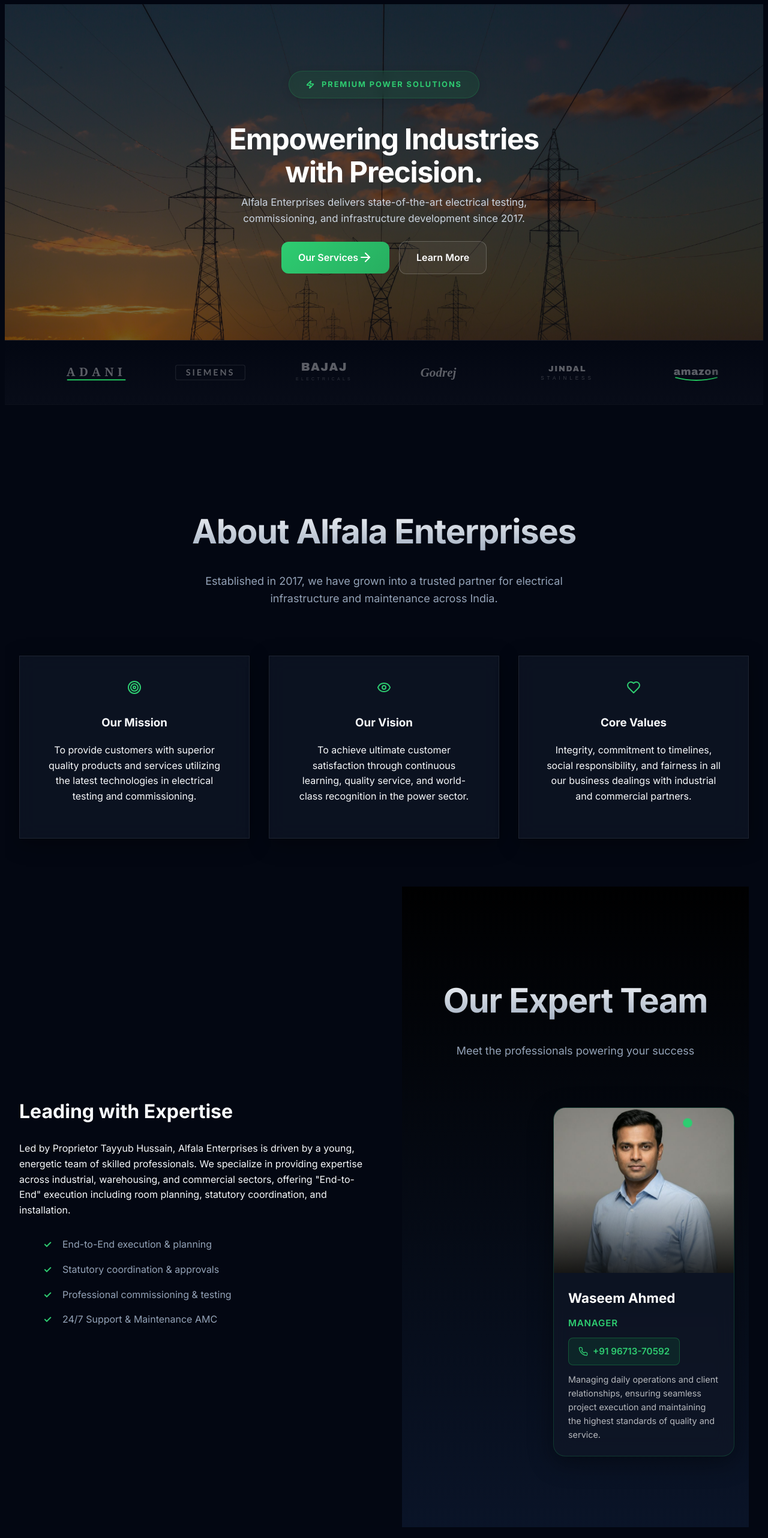
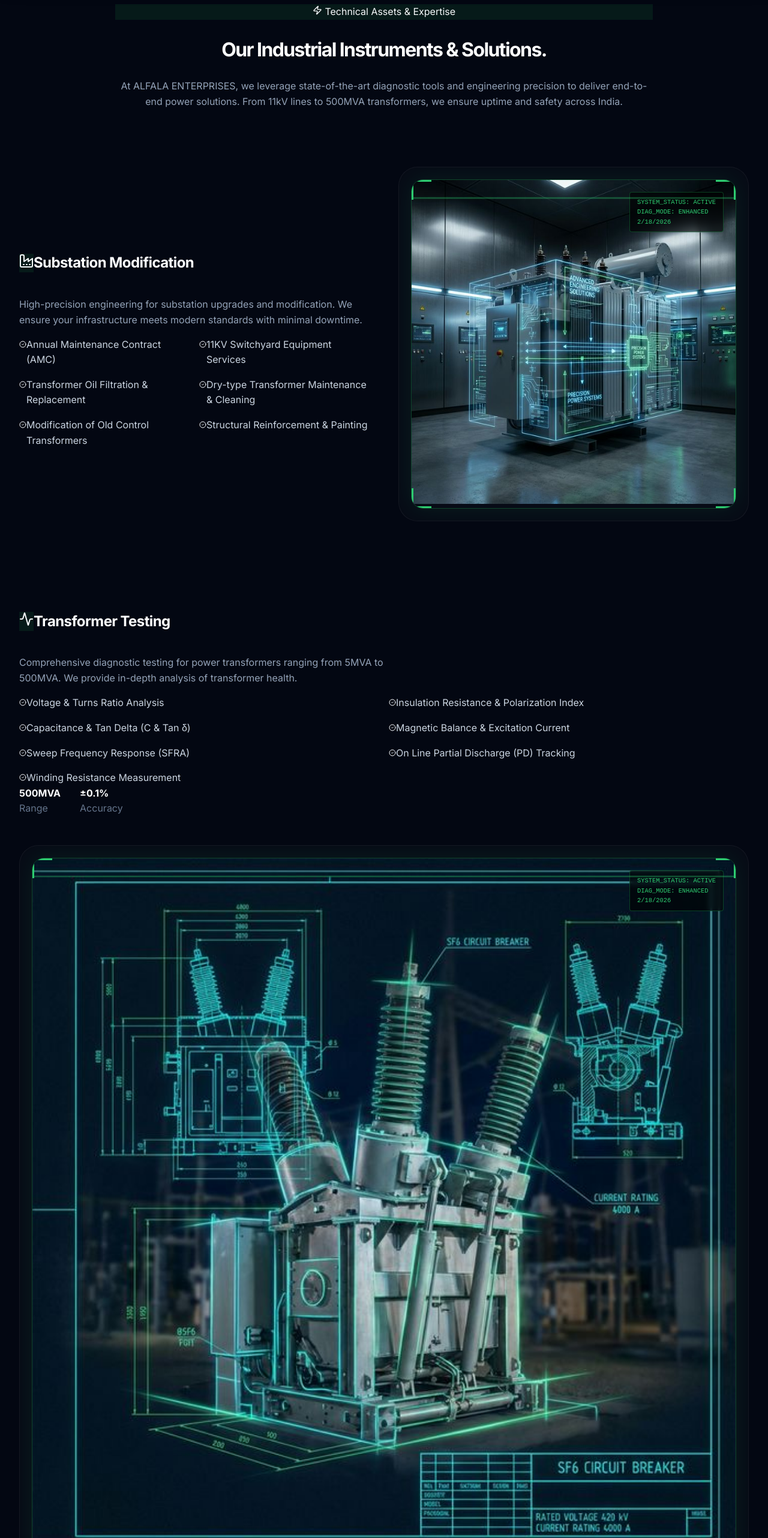
Before and after one commit to AFRIDI-DEVELOPER/ALFLA-ENTERPRISESS, a React (Vite) app: page /#/instruments in a window 1280 px wide. Shown: the part 122-2686 px from the top of the page at 60% size. Built offline with nearby package versions, Linux system fonts and the light colour scheme.

Commit message:
Switch to HashRouter and fix absolute asset/nav paths

```diff
--- a/src/App.jsx
+++ b/src/App.jsx
@@ -1,5 +1,5 @@
 import React, { useState, useEffect } from 'react'
-import { BrowserRouter as Router, Routes, Route, useLocation } from 'react-router-dom'
+import { HashRouter as Router, Routes, Route, useLocation } from 'react-router-dom'
 import Navbar from './components/Navbar'
 import Hero from './components/Hero'
 import About from './components/About'
@@ -8,6 +8,7 @@ import Clients from './components/Clients'
 import Contact from './components/Contact'
 import Footer from './components/Footer'
 import Instruments from './components/Instruments'
+
 const TaglineBar = () => {
     const texts = [
         '⚡ A Complete Solution to Power',
@@ -60,7 +61,7 @@ const Home = () => (
 
 function App() {
     return (
-        <Router basename={import.meta.env.BASE_URL}>
+        <Router>
             <ScrollToTop />
             <div className="app">
                 <Navbar />
--- a/src/components/Hero.jsx
+++ b/src/components/Hero.jsx
@@ -125,7 +125,7 @@ const Hero = () => {
                 <div className="hero-banner-bg">
                     <div className="hero-banner-overlay" />
                     <img
-                        src="/hero-banner.png"
+                        src="hero-banner.png"
                         alt="Electrical Substation Panorama"
                         className="hero-banner-img"
                     />
--- a/src/components/Instruments.jsx
+++ b/src/components/Instruments.jsx
@@ -89,7 +89,7 @@ const Instruments = () => {
                 "Modification of Old Control Transformers",
                 "Structural Reinforcement & Painting"
             ],
-            image: "/transformer_blueprint.png",
+            image: "transformer_blueprint.png",
             imageAlt: "Substation Blueprint",
             icon: Factory,
             specs: [
@@ -109,7 +109,7 @@ const Instruments = () => {
                 "On Line Partial Discharge (PD) Tracking",
                 "Winding Resistance Measurement"
             ],
-            image: "/circuit_breaker_blueprint.png",
+            image: "circuit_breaker_blueprint.png",
             imageAlt: "High-Voltage Testing Blueprint",
             icon: Activity,
             reverse: true,
@@ -129,7 +129,7 @@ const Instruments = () => {
                 "Tan Delta & Capacitance Level",
                 "Insulation Resistance (HV-LV)"
             ],
-            image: "/instrument_transformer_blueprint.png",
+            image: "instrument_transformer_blueprint.png",
             imageAlt: "CT/PT Testing Blueprint",
             icon: Microchip,
             stats: [
@@ -148,7 +148,7 @@ const Instruments = () => {
                 "Isolator Contact Alignment Check",
                 "Mechanical Endurance Verification"
             ],
-            image: "/circuit_breaker_diagnostic.png",
+            image: "circuit_breaker_diagnostic.png",
             imageAlt: "Switchgear Diagnostic Blueprint",
             icon: Zap,
             reverse: true,
@@ -168,7 +168,7 @@ const Instruments = () => {
                 "Operational Interlock Logic Test",
                 "Under/Over Voltage Trip Settings"
             ],
-            image: "/protection_relay_blueprint.png",
+            image: "protection_relay_blueprint.png",
             imageAlt: "Relay Calibration Blueprint",
             icon: Shield,
             stats: [
@@ -187,7 +187,7 @@ const Instruments = () => {
                 "LV/HV Connection Thermal Profiles",
                 "Periodic Load-based Reporting"
             ],
-            image: "/thermal_analysis.png",
+            image: "thermal_analysis.png",
             imageAlt: "Thermal Analysis Diagnostics",
             icon: Camera,
             reverse: true,
--- a/src/components/Navbar.jsx
+++ b/src/components/Navbar.jsx
@@ -16,10 +16,10 @@ const Navbar = () => {
 
     const navLinks = [
         { name: 'Home', href: '/' },
-        { name: 'About', href: '/#about' },
-        { name: 'Services', href: '/#services' },
-        { name: 'Clients', href: '/#clients' },
-        { name: 'Contact', href: '/#contact' },
+        { name: 'About', href: '#about' },
+        { name: 'Services', href: '#services' },
+        { name: 'Clients', href: '#clients' },
+        { name: 'Contact', href: '#contact' },
     ];
 
     return (
```
